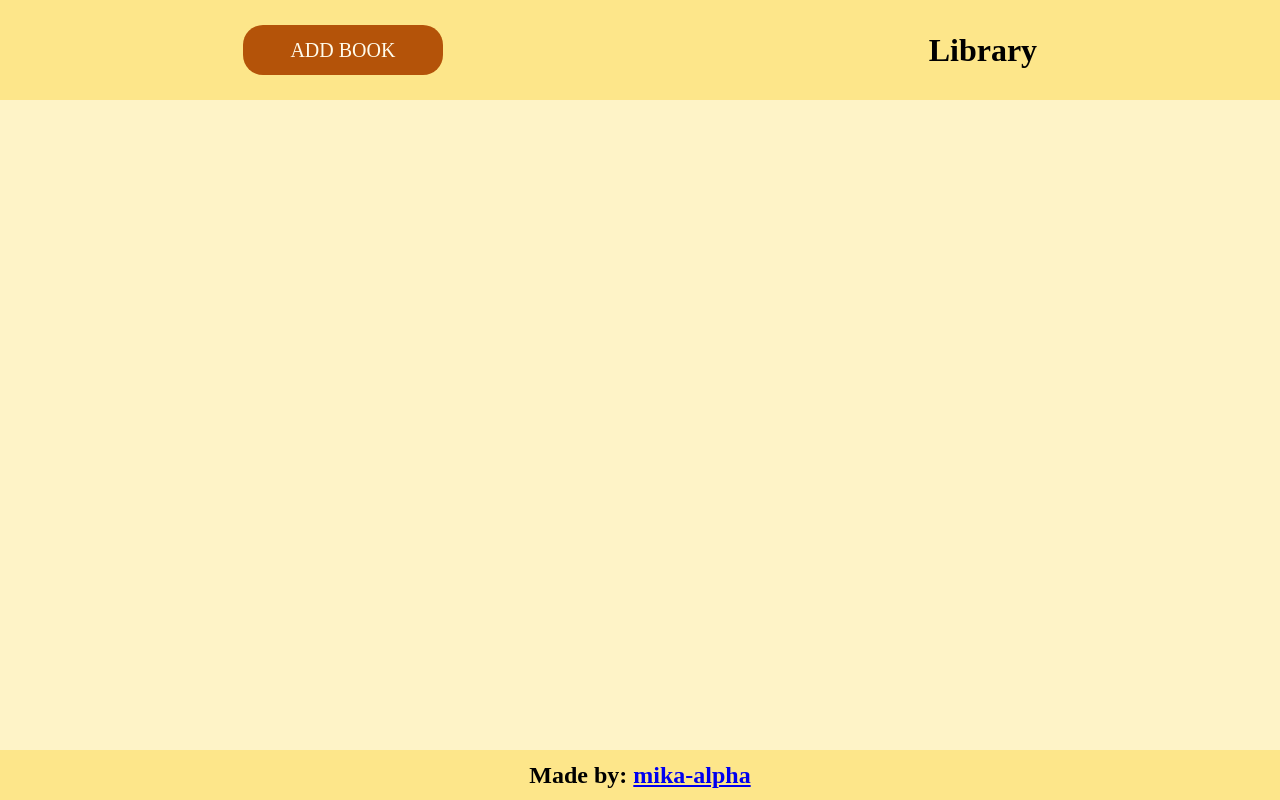
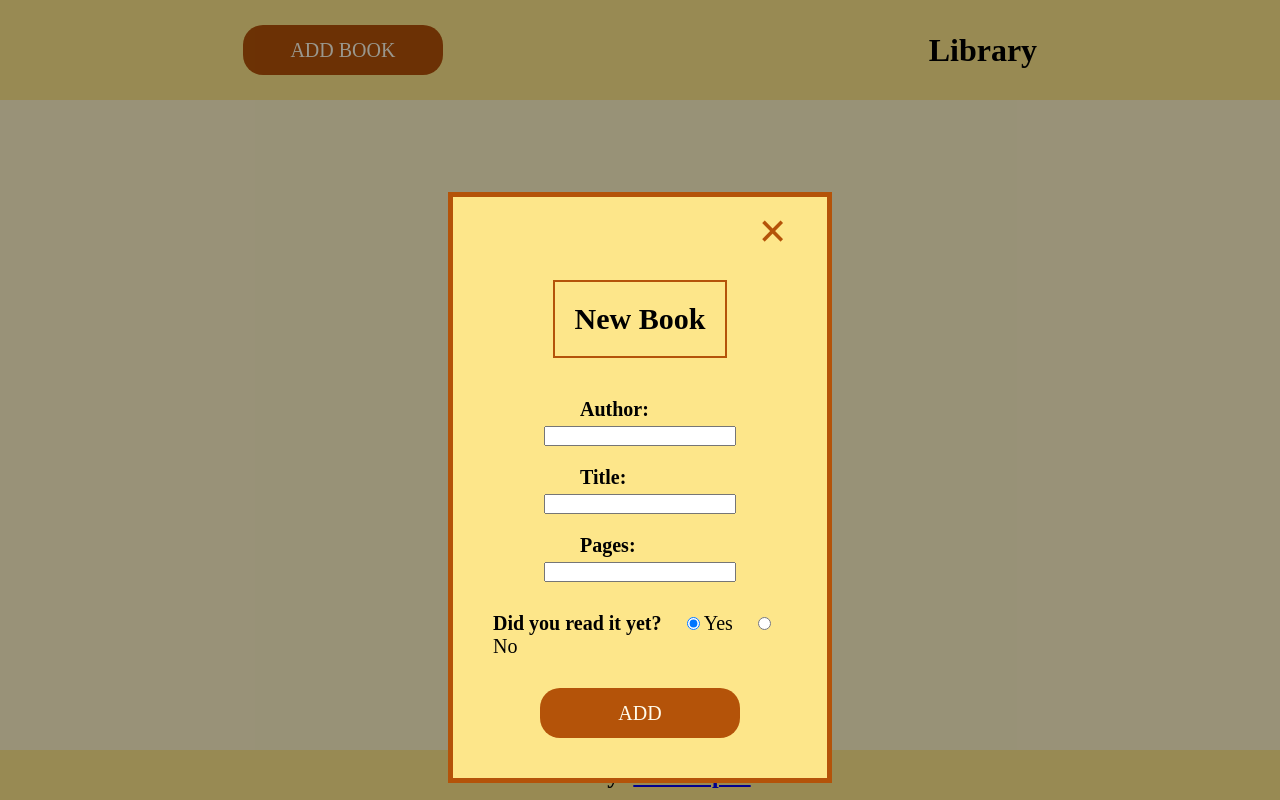
Before and after one commit to mika-alpha/library, a plain HTML site: page index.html in a window 1280 px wide. Drawn offline with Linux system fonts and the light colour scheme; a web font is replaced by a local one.

Commit message:
Create modal and style it

```diff
--- a/index.html
+++ b/index.html
@@ -21,6 +21,40 @@
 
     </main>
 
+    <div class="modal">
+        <div class="modal-content">
+            <div class="modal-header"><span class="close">&times;</span></div>
+
+            <h2>New Book</h2>
+
+            <div class="form-row">
+                <label for="author">Author: </label>
+                <input type="text" name="author" id="author">
+            </div>
+
+            <div class="form-row">
+                <label for="title">Title: </label>
+                <input type="text" name="title" id="title">
+            </div>
+
+            <div class="form-row">
+                <label for="pages">Pages: </label>
+                <input type="number" name="pages" id="pages" min="1">
+            </div>
+
+            <fieldset class="legacy-form-row">
+                <legend>Did you read it yet?</legend>
+                <input type="radio" id="yes" name="read" value="1" checked>
+                <label for="yes" class="radio-label">Yes </label>
+                <input type="radio" id="no" name="read" value="0">
+                <label for="no" class="radio-label">No </label>
+            </fieldset>
+
+            <button type="button" class="new-book">ADD</button>
+        </div>
+
+    </div>
+
     <footer class="footer">
         <h2>Made by: <a href="https://github.com/mika-alpha">mika-alpha</a></h2>
     </footer>
--- a/style.css
+++ b/style.css
@@ -53,3 +53,86 @@ body{
 .new-book:active{
     background-color: #78350f;
 }
+
+
+.form-row{
+    display: flex;
+    flex-wrap: wrap;
+    align-items: center;
+    justify-content: center;
+    gap: 5px;
+}
+
+.form-row input[type='text'],
+.form-row input[type='number'] {
+    width: 15vw;
+    height: initial;
+}
+
+.form-row label {
+    width: 120px;
+    font-weight: 600;
+}
+
+.legacy-form-row{
+    border: none;
+    margin-top: 10px;
+    margin-bottom: 10px;
+}
+
+.legacy-form-row input[type="radio"]{
+    margin-left: 20px;
+}
+.legacy-form-row legend {
+    float: left;
+    margin-right: 5px;
+    font-weight: 600;
+}
+
+.modal {
+    position: fixed; /* Stay in place */
+    z-index: 1; /* Sit on top */
+    width: 100%; /* Full width */
+    height: 100%; /* Full height */
+    background-color: rgb(0,0,0); /* Fallback color */
+    background-color: rgba(0,0,0,0.4); /* Black w/ opacity */
+}
+
+.modal-content {
+    display: flex;
+    flex-direction: column;
+    justify-content: center;
+    align-items: center;
+    gap: 20px;
+    font-size: 20px;
+    background-color: var(--bone);
+    border: 5px solid var(--woodish);
+    margin: 15% auto; /* 15% from the top and centered */
+    padding: 5px 40px 40px 40px;
+    width: 30%; /* Could be more or less, depending on screen size */
+}
+
+.modal-content h2{
+    margin-bottom: 20px;
+    border: 2px solid var(--woodish);
+    padding: 20px;
+}
+
+.modal-header{
+    align-self: flex-end;
+    justify-self: flex-start;
+}
+
+.close {
+    color: var(--woodish);
+    float: right;
+    font-size: 50px;
+    font-weight: bold;
+}
+
+.close:hover,
+.close:focus {
+  color: black;
+  text-decoration: none;
+  cursor: pointer;
+}
```
